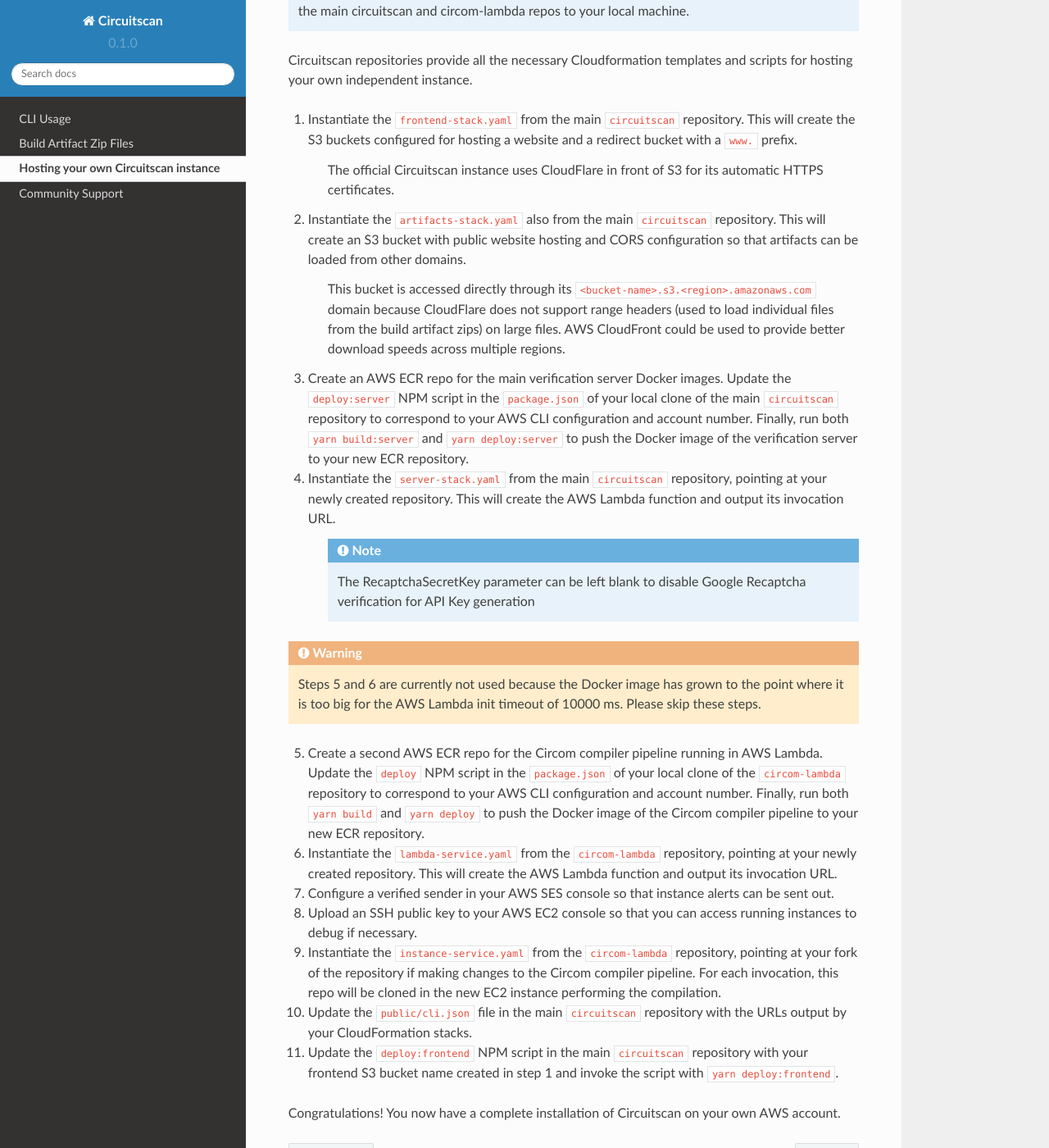
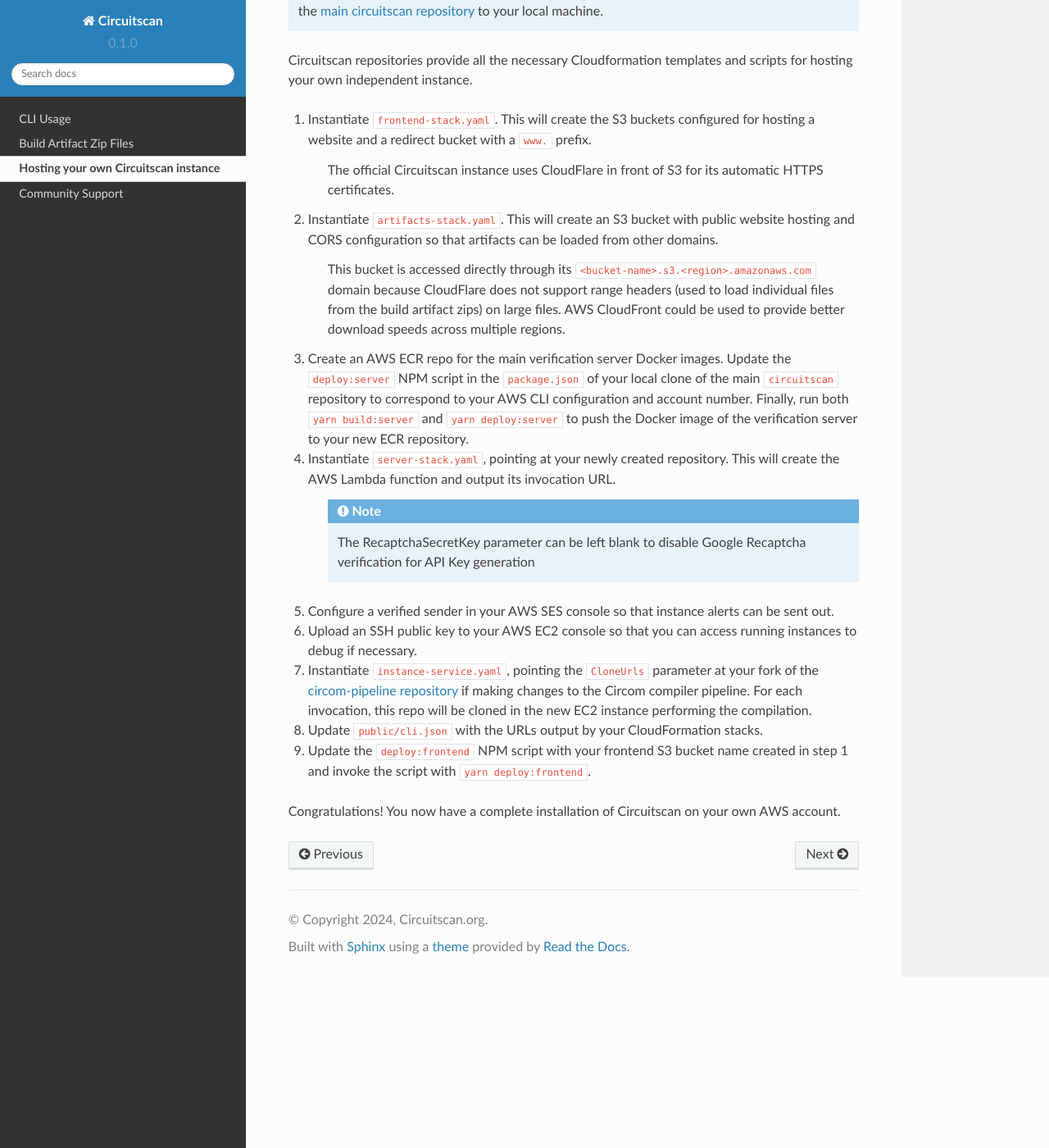
Before and after one commit to circuitscan/docs, a Sphinx documentation site: the page built from docs/source/hosting.rst, in a window 1280 px wide and 1400 px high, scrolled down 223 px. Shown: the whole window at 82% size. Built offline with Sphinx 7.4.7 and the Read the Docs theme 2.0.0, drawn with Linux system fonts in a browser that asks for light colours; some of the changed text lies outside the part shown.

Commit message:
Update self-hosting instructions

```diff
--- a/docs/source/hosting.rst
+++ b/docs/source/hosting.rst
@@ -3,42 +3,34 @@
 
 .. note::
 
-   This guide assumes knowledge of AWS and CloudFormation. You should have already cloned the main circuitscan and circom-lambda repos to your local machine.
+   This guide assumes knowledge of AWS and CloudFormation. You should have already cloned the `main circuitscan repository <https://github.com/circuitscan/circuitscan>`_ to your local machine.
 
 Circuitscan repositories provide all the necessary Cloudformation templates and scripts for hosting your own independent instance.
 
-1. Instantiate the ``frontend-stack.yaml`` from the main ``circuitscan`` repository. This will create the S3 buckets configured for hosting a website and a redirect bucket with a ``www.`` prefix.
+1. Instantiate ``frontend-stack.yaml``. This will create the S3 buckets configured for hosting a website and a redirect bucket with a ``www.`` prefix.
 
     The official Circuitscan instance uses CloudFlare in front of S3 for its automatic HTTPS certificates.
 
-2. Instantiate the ``artifacts-stack.yaml`` also from the main ``circuitscan`` repository. This will create an S3 bucket with public website hosting and CORS configuration so that artifacts can be loaded from other domains.
+2. Instantiate ``artifacts-stack.yaml``. This will create an S3 bucket with public website hosting and CORS configuration so that artifacts can be loaded from other domains.
 
     This bucket is accessed directly through its ``<bucket-name>.s3.<region>.amazonaws.com`` domain because CloudFlare does not support range headers (used to load individual files from the build artifact zips) on large files. AWS CloudFront could be used to provide better download speeds across multiple regions.
 
 3. Create an AWS ECR repo for the main verification server Docker images. Update the ``deploy:server`` NPM script in the ``package.json`` of your local clone of the main ``circuitscan`` repository to correspond to your AWS CLI configuration and account number. Finally, run both ``yarn build:server`` and ``yarn deploy:server`` to push the Docker image of the verification server to your new ECR repository.
 
-4. Instantiate the ``server-stack.yaml`` from the main ``circuitscan`` repository, pointing at your newly created repository. This will create the AWS Lambda function and output its invocation URL.
+4. Instantiate ``server-stack.yaml``, pointing at your newly created repository. This will create the AWS Lambda function and output its invocation URL.
 
     .. note::
 
        The RecaptchaSecretKey parameter can be left blank to disable Google Recaptcha verification for API Key generation
 
-.. warning::
+5. Configure a verified sender in your AWS SES console so that instance alerts can be sent out.
 
-   Steps 5 and 6 are currently not used because the Docker image has grown to the point where it is too big for the AWS Lambda init timeout of 10000 ms. Please skip these steps.
+6. Upload an SSH public key to your AWS EC2 console so that you can access running instances to debug if necessary.
 
-5. Create a second AWS ECR repo for the Circom compiler pipeline running in AWS Lambda. Update the ``deploy`` NPM script in the ``package.json`` of your local clone of the ``circom-lambda`` repository to correspond to your AWS CLI configuration and account number. Finally, run both ``yarn build`` and ``yarn deploy`` to push the Docker image of the Circom compiler pipeline to your new ECR repository.
+7. Instantiate ``instance-service.yaml``, pointing the ``CloneUrls`` parameter at your fork of the `circom-pipeline repository <https://github.com/circuitscan/circom-pipeline>`_ if making changes to the Circom compiler pipeline. For each invocation, this repo will be cloned in the new EC2 instance performing the compilation.
 
-6. Instantiate the ``lambda-service.yaml`` from the ``circom-lambda`` repository, pointing at your newly created repository. This will create the AWS Lambda function and output its invocation URL.
+8. Update ``public/cli.json`` with the URLs output by your CloudFormation stacks.
 
-7. Configure a verified sender in your AWS SES console so that instance alerts can be sent out.
-
-8. Upload an SSH public key to your AWS EC2 console so that you can access running instances to debug if necessary.
-
-9. Instantiate the ``instance-service.yaml`` from the ``circom-lambda`` repository, pointing at your fork of the repository if making changes to the Circom compiler pipeline. For each invocation, this repo will be cloned in the new EC2 instance performing the compilation.
-
-10. Update the ``public/cli.json`` file in the main ``circuitscan`` repository with the URLs output by your CloudFormation stacks.
-
-11. Update the ``deploy:frontend`` NPM script in the main ``circuitscan`` repository with your frontend S3 bucket name created in step 1 and invoke the script with ``yarn deploy:frontend``.
+9. Update the ``deploy:frontend`` NPM script with your frontend S3 bucket name created in step 1 and invoke the script with ``yarn deploy:frontend``.
 
 Congratulations! You now have a complete installation of Circuitscan on your own AWS account.
```
